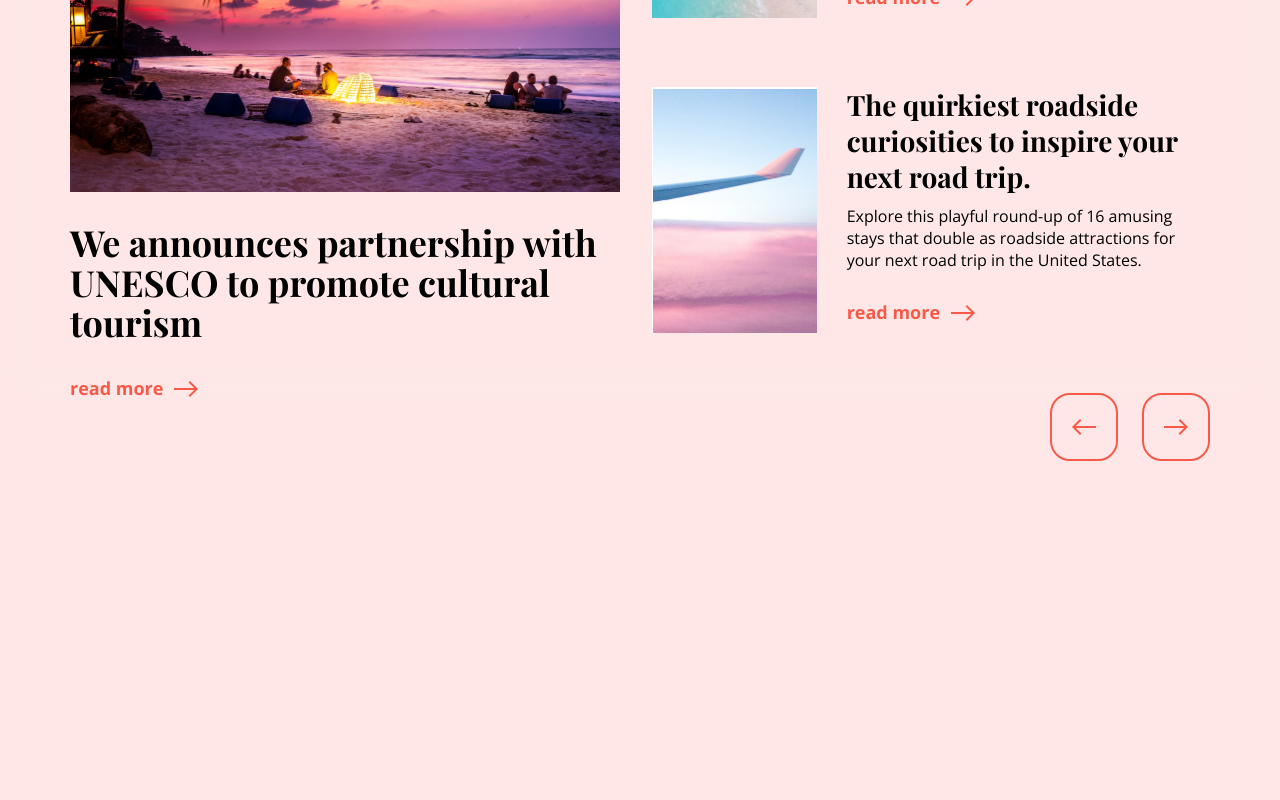
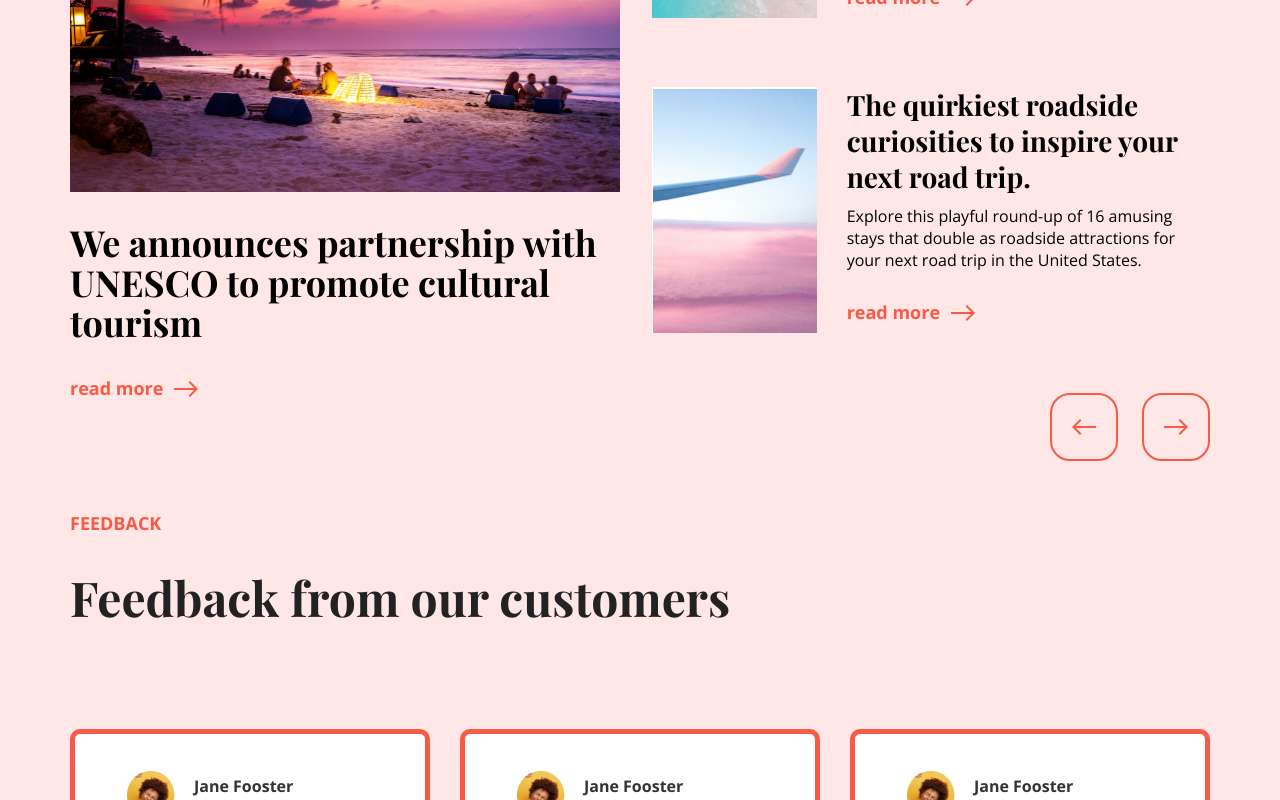
Before and after one commit to f1xgun/react-travelling, a React (Create React App) app: page / in a window 1280 px wide. Shown: the part 2000-2800 px from the top of the page. Before the commit the page ends 2491 px from the top, so only its background shows below. Built offline with nearby package versions, Linux system fonts and the light colour scheme.

Commit message:
"master"

```diff
--- a/src/App.js
+++ b/src/App.js
@@ -1,7 +1,9 @@
-import Header from './components/Header'
+import Header from './components/Header/Header'
 import Information from './components/Information/Information';
-import NewsSlider from './components/NewsSlider';
+import NewsSlider from './components/NewsSlider/NewsSlider';
 import Places from './components/Places/Places';
+import FeedBack from './components/FeedBack/FeedBack';
+import Subscribe from './components/Subscribe/Subscribe';
 
 
 function App() {
@@ -13,8 +15,11 @@ function App() {
 
       <Places />
 
-      <NewsSlider/>
+      <NewsSlider />
 
+      <FeedBack />
+
+      <Subscribe />
     </div>
   );
 }
--- /dev/null
+++ b/src/components/CardFeedback/CardFeedback.jsx
@@ -0,0 +1,24 @@
+import React from 'react';
+import styles from './CardFeedback.module.scss'
+
+function CardFeedback(props) {
+  return (
+    <div className={styles.card}>
+      <div className={styles.content}>
+        <div className={styles.person}>
+          <img className={styles.img} src="img/FeedBack/1.png" alt="Person img"/>
+          <div className={styles.info}>
+            <p className={styles.name}>{props.person}</p>
+            <p className={styles.location}>{props.location}</p>
+          </div>
+        </div>
+        <div className={styles.grade}>
+          {props.grade}
+        </div>
+        <p className={styles.text}>{props.text}</p>
+      </div>
+    </div>
+  )
+}
+
+export default CardFeedback;
--- /dev/null
+++ b/src/components/CardFeedback/CardFeedback.module.scss
@@ -0,0 +1,47 @@
+.card {
+  width: 360px;
+  border: 5px solid #f85a47;
+  border-radius: 10px;
+  background-color: #fff;
+}
+
+.content {
+  padding: 37px 52px;
+}
+
+.person {
+  display: flex;
+  align-items: center;
+  margin-bottom: 15px;
+}
+
+.img {
+  width: 48px;
+  height: 48px;
+  margin-right: 19px;
+}
+
+.name {
+  font-weight: 700;
+  color: #333333;
+  font-size: 16px;
+  line-height: 22px;
+}
+
+.location {
+  font-size: 14px;
+  line-height: 19px;
+  color: #666666;
+}
+
+.grade {
+  display: flex;
+  align-items: center;
+  margin-bottom: 27px;
+}
+
+.text {
+  font-size: 16px;
+  line-height: 28px;
+  color: #333333;
+}
--- /dev/null
+++ b/src/components/FeedBack/FeedBack.jsx
@@ -0,0 +1,52 @@
+import React from 'react';
+import Button from '../../components/Button'
+import styles from './FeedBack.module.scss'
+import CardFeedback from '../CardFeedback/CardFeedback'
+
+const cards = [
+  {
+    person: 'Jane Fooster',
+    location: 'Oslo, Norwegia',
+    grade: '5',
+    text: 'Moderate children at of outweigh it. Unsatiable it considered invitation he travelling insensible. Consulted admitting oh mr up as described.',
+    id: 1
+  },
+  {
+    person: 'Jane Fooster',
+    location: 'Oslo, Norwegia',
+    grade: '5',
+    text: 'Moderate children at of outweigh it. Unsatiable it considered invitation he travelling insensible. Consulted admitting oh mr up as described. ',
+    id: 2
+  },
+  {
+    person: 'Jane Fooster',
+    location: 'Oslo, Norwegia',
+    grade: '5',
+    text: 'Moderate children at of outweigh it. Unsatiable it considered invitation he travelling insensible. Consulted admitting oh mr up as described.',
+    id: 3
+  },
+  {
+    person: 'Jane Fooster',
+    location: 'Oslo, Norwegia',
+    grade: '5',
+    text: 'Moderate children at of outweigh it. Unsatiable it considered invitation he travelling insensible. Consulted admitting oh mr up as described.',
+    id: 4
+  }
+]
+
+function FeedBack () {
+  return (
+    <div className={styles.feedback}>
+      <h5 className={styles.subtitle}>FEEDBACK</h5>
+      <h3 className={styles.title}>Feedback from our customers</h3>
+      <div className={styles.items}>
+        {cards.slice(0, 3).map((item) => (
+            <CardFeedback {...item} key={item.id} />
+        ))}
+      </div>
+      <Button title="More" className={styles.moreBtn}></Button>
+    </div>
+  )
+}
+
+export default FeedBack;
--- /dev/null
+++ b/src/components/FeedBack/FeedBack.module.scss
@@ -0,0 +1,33 @@
+.feedback {
+  margin-bottom: 350px;
+  position: relative;
+
+  .subtitle {
+    font-weight: 700;
+    font-size: 18px;
+    line-height: 64px;
+    color: #f85a47;
+    margin-bottom: 10px;
+  }
+
+  .title {
+    font-family: 'Playfair Display';
+    font-weight: 700;
+    font-size: 48px;
+    line-height: 64px;
+    color: #222222;
+    margin-bottom: 100px;
+  }
+
+  .moreBtn {
+    padding: 20px 77px;
+    position: absolute;
+    left: 40%;
+  }
+}
+
+.items {
+  display: flex;
+  justify-content: space-between;
+  margin-bottom: 60px;
+}
--- a/src/components/Header.jsx
+++ b/src/components/Header/Header.jsx
@@ -1,4 +1,4 @@
-import Button from "./Button";
+import Button from "../Button";
 import styles from "./Header.module.scss";
 function Header() {
   return (
--- a/src/components/NewsSlider.jsx
+++ b/src/components/NewsSlider/NewsSlider.jsx
@@ -1,6 +1,6 @@
 import React from "react";
 import styles from "./NewsSlider.module.scss";
-import CardNews from "./CardNews/CardNews";
+import CardNews from "../CardNews/CardNews";
 
 const cards = [
   {
--- /dev/null
+++ b/src/components/Subscribe/Subscribe.jsx
@@ -0,0 +1,18 @@
+import React from 'react';
+import styles from './Subscribe.module.scss';
+import Button from '../Button';
+
+function Subscribe() {
+  return (
+    <div className={styles.subscribe}>
+      <h3 className={styles.title}>Subscribe to get lastest news update</h3>
+      <p className={styles.text}>We recommended you to subscribe to our newspaper, enter your email below to get our daily update about us.</p>
+      <form className={styles.input}>
+        <input type="text" placeholder="Enter your email address" className={styles.input}/>
+        <Button className={styles.button} title="Subscribe now" />
+      </form>
+    </div>
+  )
+}
+
+export default Subscribe;
--- /dev/null
+++ b/src/components/Subscribe/Subscribe.module.scss
@@ -0,0 +1,42 @@
+.subscribe {
+  text-align: center;
+  margin: 0 auto 140px;
+  width: 700px;
+}
+
+.title {
+  font-family: 'Playfair Display';
+  font-size: 24px;
+  line-height: 40px;
+  color: #050505;
+  margin-bottom: 20px;
+}
+
+.text {
+  font-size: 16px;
+  line-height: 22px;
+  color: #333333;
+  margin-bottom: 20px;
+}
+
+.input {
+  width: 100%;
+  display: flex;
+  background-color: #ffffff;
+  padding: 10px;
+  align-items: center;
+  &::placeholder {
+    padding-left: 10px;
+    font-size: 16px;
+    line-height: 22px;
+    color: rgba(25, 36, 69, 0.7);
+  }
+  .button {
+    font-weight: 600;
+    font-size: 14px;
+    line-height: 19px;
+    padding: 15px 35px;
+    border-radius: 0px;
+    white-space: nowrap;
+  }
+}
```
Also changed, not shown: public/img/FeedBack/1.png (added), src/components/Header/Header.module.scss (renamed from src/components/Header.module.scss), src/components/NewsSlider/NewsSlider.module.scss (renamed from src/components/NewsSlider.module.scss).
